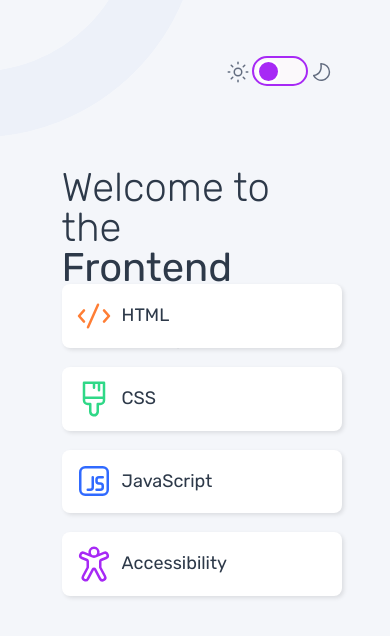
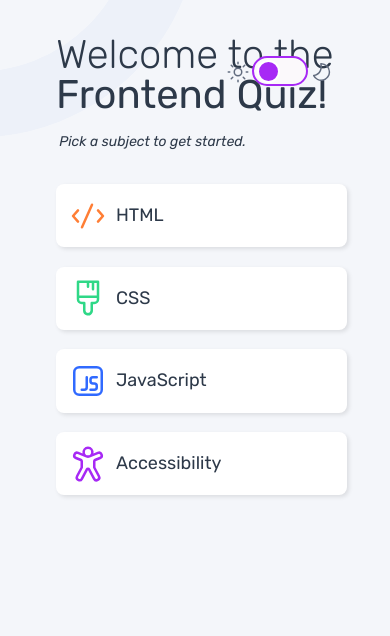
Before and after one commit to CoderAlchemy24/frm-frontend-quiz, a React (Vite) app: page / in a window 390 px wide. Shown: the top 636 px of the page. Built offline with nearby package versions, Linux system fonts and the light colour scheme.

Commit message:
correct main.scss

```diff
--- a/src/App.jsx
+++ b/src/App.jsx
@@ -67,11 +67,11 @@ return (
           <ThemeSwitcher />
         </header>
         <main className="main">
-          <section className='section-left'>
+          <section className='home-section-left'>
             <h1>Welcome to the <br /><span>Frontend Quiz!</span></h1>
             <p>Pick a subject to get started.</p>
           </section>
-          <section className="section-right">
+          <section className="home-section-right">
             <div className='subject-list'>
               {subjects.map((subject, idx) => (
                   <Subject
--- a/src/assets/styles/main.scss
+++ b/src/assets/styles/main.scss
@@ -66,28 +66,28 @@ section{
   padding: 0;
 
 }
-.section-left{
+.home-section-left{
   width: 48%;
 }
 
-.section-right{
+.home-section-right{
   width: 42%;
 }
 
-.section-left h1{
+.home-section-left h1{
     @include text-preset-2-light;
     color: var(--text);
     text-align: left;
     margin: 0 auto;
 }
 
-.section-left h1 span{
+.home-section-left h1 span{
   @include text-preset-2-medium;
   color: var(--text);
     text-align: left;
 }
 
-.section-left p{
+.home-section-left p{
   @include text-preset-6-italic;
   color: var(--text);
     text-align: left;
@@ -550,13 +550,13 @@ button{
   }
 
   section{
-    width: 96%;
+    width: 100%;
   }
 
-  .section-left,
-  .section-right{
-    width: 96%;
-    height: 100px;
+  .home-section-left,
+  .home-section-right{
+    width: 100%;
+    height: auto;
   }
 
    .quiz-header{
@@ -580,23 +580,24 @@ button{
 
   /* fonts, margin padding mobile-screen*/
 
-  .section-left h1{
+  .home-section-left h1{
     @include text-preset-2-light-mobile;
     padding: 0;
     margin:0;
+    margin-bottom: 1rem;
 
 }
 
-.section-left h1 span{
+.home-section-left h1 span{
   @include text-preset-2-mobile;
-  margin: 0 auto;
-  padding: 0%;
+  margin: 0 auto 1rem;
+  padding-bottom:1rem;
 
 }
 
-.section-left p{
+.home-section-left p{
   @include text-preset-5-mobile;
-  margin: 0 auto 0 0.2rem;
+  margin: 1rem auto 0.5rem 0.2rem;
   text-align: left;
 }
 
```
Also changed, not shown: 1 other file (tests, documents, lock files or other folders).
